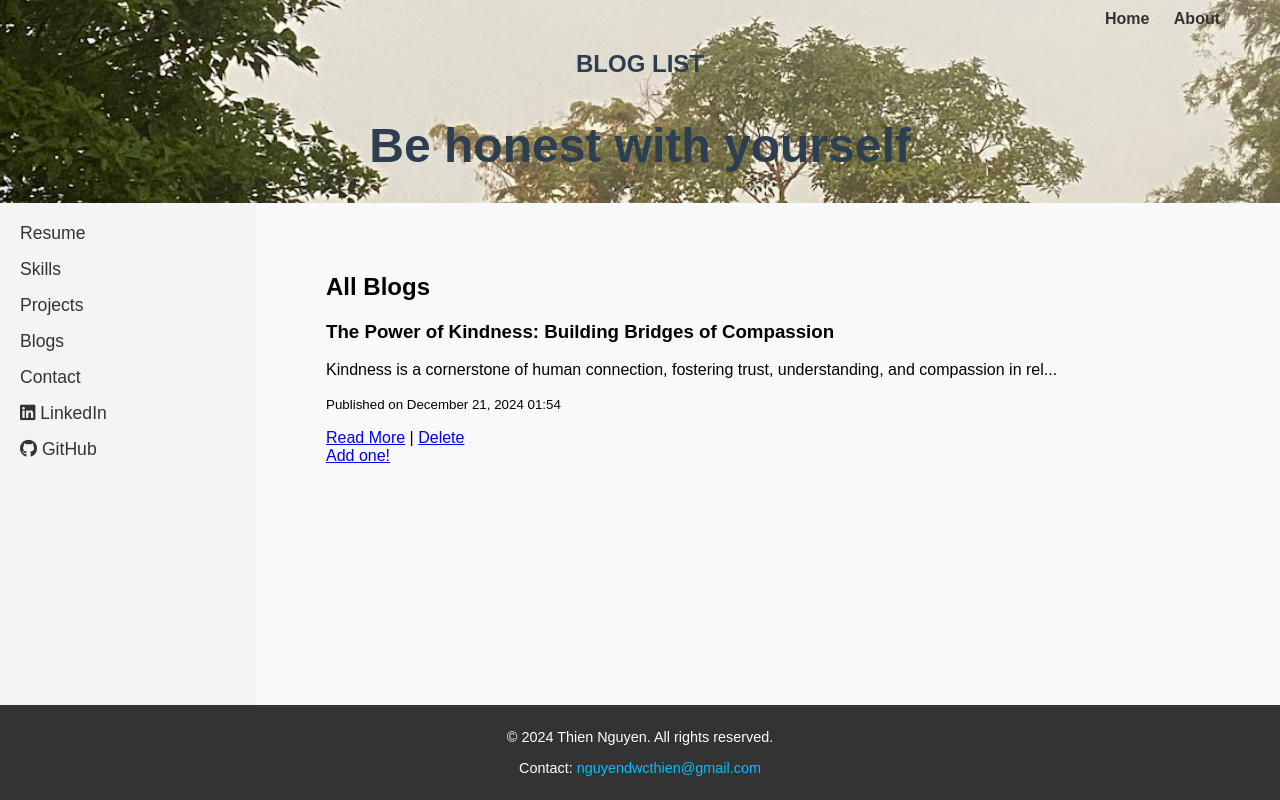
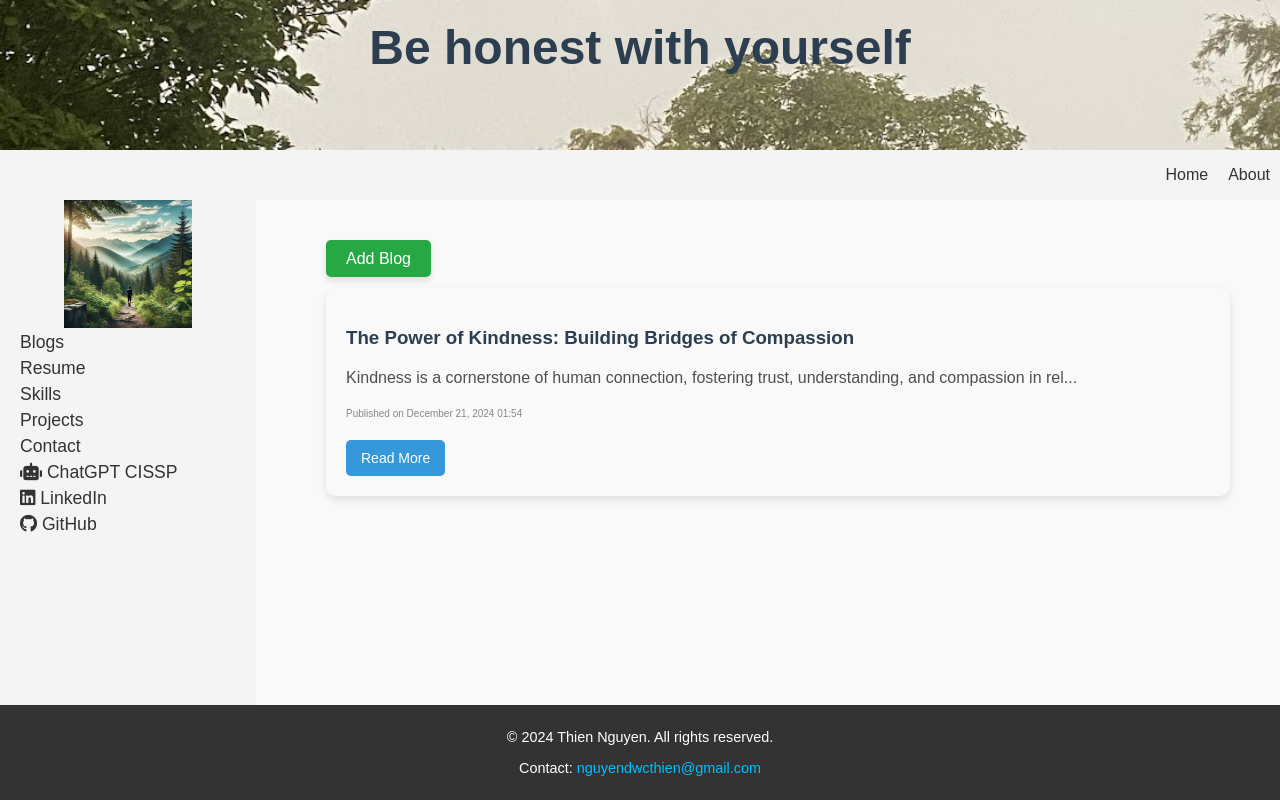
Before and after one commit to thien0511/web_portfolio, a Flask app: page /blog_list in a window 1280 px wide. Run offline with Flask 3, Linux system fonts and the light colour scheme; data comes from the database, SQL or seed files in the repository; both versions use the stored data as it was before the commit.

Commit message:
change the appearance & remove delete button

```diff
--- a/app.py
+++ b/app.py
@@ -2,7 +2,8 @@ from flask import Flask, request, jsonify, render_template, send_file, redirect,
 from flask_sqlalchemy import SQLAlchemy
 import pandas as pd
 import os
-from datetime import datetime, timezone
+from datetime import datetime
+from pytz import timezone
 from sqlalchemy import desc
 
 app = Flask(__name__)
@@ -19,7 +20,7 @@ class Blog(db.Model):
     id = db.Column(db.Integer, primary_key=True)
     title = db.Column(db.String(100), nullable=False)
     content = db.Column(db.Text, nullable=False)
-    date_created = db.Column(db.DateTime, default=lambda: datetime.now())
+    date_created = db.Column(db.DateTime, default=lambda: datetime.now(timezone('Asia/Bangkok')))
     # Relationship with Comment
     comments = db.relationship('Comment', cascade="all, delete-orphan", backref='blog', lazy=True)
 
@@ -28,7 +29,7 @@ class Comment(db.Model):
     blog_id = db.Column(db.Integer, db.ForeignKey('blog.id'), nullable=False)  # Foreign Key
     name = db.Column(db.String(50), nullable=False)  # Name of the commenter
     content = db.Column(db.Text, nullable=False)
-    date_created = db.Column(db.DateTime, default=lambda: datetime.now())  # Timestamp
+    date_created = db.Column(db.DateTime, default=lambda: datetime.now(timezone('Asia/Bangkok')))  # Timestamp
 
 class Contact(db.Model):
     id = db.Column(db.Integer, primary_key=True)
@@ -140,20 +141,35 @@ def add_blog():
     if request.method == 'POST':
         title = request.form['title']
         content = request.form['content']
-        date_created = datetime.now()
-        new_blog = Blog(title=title, content=content, date_created=date_created)
+        #date_created = datetime.now(timezone('Asia/Bangkok'))
+        new_blog = Blog(title=title, content=content) #, date_created=date_created
         db.session.add(new_blog)
         db.session.commit()
         return redirect(url_for('blog_list'))
     return render_template('add_blog.html')
 
 # Delete Blog
-@app.route('/delete_blog/<int:id>')
+# Secret question for verification
+SECRET_QUESTION = "What is your favorite color?"
+SECRET_ANSWER = "blue"  # Replace this with your secret answer
+
+# Route to display the delete confirmation form
+@app.route('/delete_blog/<int:id>', methods=['GET', 'POST'])
 def delete_blog(id):
     blog = Blog.query.get_or_404(id)
-    db.session.delete(blog)
-    db.session.commit()
-    return redirect(url_for('blog_list'))
+
+    if request.method == 'POST':
+        # Check the secret answer
+        user_answer = request.form.get('secret_answer', '').strip().lower()
+        if user_answer == SECRET_ANSWER.lower():
+            db.session.delete(blog)
+            db.session.commit()
+            flash("Blog deleted successfully.", "success")
+            return redirect(url_for('blog_list'))
+        else:
+            flash("Incorrect answer to the secret question.", "error")
+
+    return render_template('delete_blog.html', blog=blog, question=SECRET_QUESTION)
 
 # Add comment
 @app.route('/add_comment/<int:blog_id>', methods=['POST'])
--- a/static/css/styles.css
+++ b/static/css/styles.css
@@ -13,13 +13,32 @@ header {
     grid-column: span 2; /* Makes the header span across both columns */
     width: 100%; /* Ensures the header takes up the full width */
     background-color: #f4f4f4; /* Sets a light gray background for the header */
-    padding: 30px 0; /* Adds vertical padding for spacing */
+    padding: 0px 0; /* Adds vertical padding for spacing */
     /*position: sticky; /* Keeps the header fixed at the top while scrolling */
     top: 0; /* Ensures the sticky position starts from the top of the viewport */
     z-index: 1000; /* Ensures the header appears above other elements */
     text-align: center; /* Centers the header content */
-    background: url('../images/top_banner2.jpg') no-repeat center center/cover; /* Adds a background image with proper scaling and positioning */
+
     color: #2C3E50; /* Sets the text color to blue */
+    display: grid; /* Enables grid layout */
+    grid-template-rows: auto auto; /* Defines two rows */
+}
+
+/* First Row */
+header .row-1 {
+    background: url('../images/top_banner21.jpg') no-repeat center center/cover;
+    height: 150px; /* Adjust as needed for the banner height */
+}
+
+/* Second Row */
+header .row-2 {
+    background-color: #f4f4f4;
+    height: 50px; /* Adjust as needed for the second row height */
+    text-align: center; /* Centers text within this row */
+    display: flex; /* Centers content vertically and horizontally */
+    align-items: center;
+    justify-content: right;
+    color: #2C3E50; /* Text color */
 }
 
 .header-container {
@@ -39,7 +58,7 @@ header {
 
 /* Top Navigation */
 .top-nav {
-    position: absolute; /* Positions the navigation links absolutely within the header */
+    /*position: absolute; /* Positions the navigation links absolutely within the header */
     top: 10px; /* Positions the navigation links 10px from the top of the header */
     right: 50px; /* Positions the navigation links 50px from the right edge of the header */
 }
@@ -48,11 +67,12 @@ header {
     text-decoration: none; /* Removes underlines from the links */
     margin: 0 10px; /* Adds horizontal spacing between links */
     color: #333; /* Sets the link color to dark gray */
-    font-weight: bold; /* Makes the links bold */
+    /* font-weight: bold; /* Makes the links bold */
 }
 
 .top-nav a:hover {
     color: #007BFF; /* Changes the link color to blue when hovered over */
+    font-weight: bold;
 }
 
 /* Side Navigation */
@@ -61,7 +81,7 @@ header {
     grid-row: 2; /* Places the side navigation in the second row */
     grid-column: 1; /* Positions the side navigation in the first column */
     background-color: #f4f4f4; /* Sets a light gray background */
-    padding: 20px; /* Adds inner spacing for content */
+    padding: 0px; /* Adds inner spacing for content */
     overflow-y: auto; /* Allows vertical scrolling if the content exceeds the viewport height */
 }
 
@@ -69,12 +89,14 @@ header {
     display: block; /* Makes each link appear on a new line */
     text-decoration: none; /* Removes underlines from the links */
     color: #333; /* Sets the link color to dark gray */
-    margin-bottom: 15px; /* Adds spacing between links */
+    padding-left: 20px;
+    margin-bottom: 5px; /* Adds spacing between links */
     font-size: 1.1em; /* Slightly increases the font size for readability */
 }
 
 .side-nav a:hover {
     color: #007BFF; /* Changes the link color to blue when hovered over */
+    font-weight: bold;
 }
 
 /* Main Content */
@@ -118,9 +140,9 @@ footer a:hover {
 
 .container {
             max-width: 500px;
-            margin: 0 auto;
+            margin: 5px;
             background: #fff;
-            padding: 20px;
+            padding: 10px;
             border-radius: 5px;
             box-shadow: 0 0 10px rgba(0, 0, 0, 0.1);
         }
--- a/templates/about.html
+++ b/templates/about.html
@@ -1,9 +1,5 @@
 {% extends 'base.html' %}
 {% block title %}Thien Nguyen - About Me{% endblock %}
-{% block header %}
-    <h2>ABOUT ME</h2>
-    <h1>Be honest with yourself</h1>
-{% endblock %}
 {% block content %}
         <section id="about">
             <h2>About Me</h2>
--- a/templates/base.html
+++ b/templates/base.html
@@ -4,19 +4,19 @@
     <meta charset="UTF-8">
     <meta name="viewport" content="width=device-width, initial-scale=1.0">
     <title>{% block title %}Thien Nguyen Portfolio - Home{% endblock %}</title>
+    <link rel="icon" href="../static/images/simple_icon.ico" type="image/x-icon" />
     <link rel="stylesheet" href="{{ url_for('static', filename='css/styles.css') }}">
     <link href="https://cdnjs.cloudflare.com/ajax/libs/font-awesome/5.15.4/css/all.min.css" rel="stylesheet">
 </head>
 <body>
     <!-- Header Section -->
     <header>
-        <div class="header-container">
+        <div class="header-container row-1">
             {% block header %}
-                <h2>THIEN NGUYEN</h2>
                 <h1>Be honest with yourself</h1>
             {% endblock %}
         </div>
-        <nav class="top-nav">
+        <nav class="top-nav row-2">
             <a href="{{ url_for('home') }}">Home</a>
             <a href="{{ url_for('about') }}">About</a>
         </nav>
@@ -29,11 +29,16 @@
 
     <!-- Left Navigation Bar -->
     <aside class="side-nav">
+        <div style="text-align: center;">
+            <img src="../static/images/simple_icon.ico" style="width:50%; height:auto;">
+        </div>
+
+        <a href="{{ url_for('blog_list') }}">Blogs</a>
         <a href="{{ url_for('resume') }}">Resume</a>
         <a href="{{ url_for('skills') }}">Skills</a>
         <a href="{{ url_for('projects') }}">Projects</a>
-        <a href="{{ url_for('blog_list') }}">Blogs</a>
         <a href="{{ url_for('contact') }}">Contact</a>
+        <a href="https://chatgpt.com/g/g-674c51f8fc888191965bd78bfd855b5b-cissp-sherpa" target="_blank"><i class="fas fa-robot"></i> ChatGPT CISSP</a>
         <a href="https://www.linkedin.com/in/nguyen-duc-thien" target="_blank"><i class="fab fa-linkedin"></i> LinkedIn</a>
         <a href="https://github.com/thien0511" target="_blank"><i class="fab fa-github"></i> GitHub</a>
     </aside>
--- a/templates/blog_list.html
+++ b/templates/blog_list.html
@@ -1,21 +1,33 @@
 {% extends 'base.html' %}
 {% block title %}Thien Nguyen - Blog List{% endblock %}
-{% block header %}
-    <h2>BLOG LIST</h2>
-    <h1>Be honest with yourself</h1>
+{% block content %}
+    <div style="margin-bottom: 20px; text-align: left;">
+        <a href="{{ url_for('add_blog') }}"
+           style="text-decoration: none; color: white; background-color: #28a745; padding: 10px 20px; border-radius: 5px; font-size: 16px; box-shadow: 0 4px 6px rgba(0, 0, 0, 0.1); transition: background-color 0.3s ease;">
+           Add Blog
+        </a>
+    </div>
+
+{% for blog in blogs %}
+    <div style="max-width: 1600px; margin: 20px auto; padding: 20px; background-color: #f9f9f9; border-radius: 10px; box-shadow: 0 4px 8px rgba(0, 0, 0, 0.1); font-family: Arial, sans-serif;">
+        <h3 style="color: #2C3E50; margin-bottom: 10px;">{{ blog.title }}</h3>
+        <p style="color: #4F4F4F; line-height: 1.6;">{{ blog.content[:100] }}...</p>
+        <p style="font-size: 12px; color: #888; margin-top: 10px;">
+            <small>Published on {{ blog.date_created.strftime('%B %d, %Y %H:%M') }}</small>
+        </p>
+        <div style="margin-top: 20px;">
+            <a href="{{ url_for('blog_detail', id=blog.id) }}" style="text-decoration: none; color: white; background-color: #3498db; padding: 10px 15px; border-radius: 5px; font-size: 14px; margin-right: 10px; display: inline-block;">Read More</a>
+            <!--
+            <a href="{{ url_for('delete_blog', id=blog.id) }}" style="text-decoration: none; color: white; background-color: #e74c3c; padding: 10px 15px; border-radius: 5px; font-size: 14px; display: inline-block;">Delete</a>
+            -->
+        </div>
+    </div>
+
+{% else %}
+    <div class="container">
+        <p>No blogs yet.</p>
+    </div>
+{% endfor %}
+
+
 {% endblock %}
-{% block content %}
-<h2>All Blogs</h2>
-{% for blog in blogs %}
-    <div>
-        <h3>{{ blog.title }}</h3>
-        <p>{{ blog.content[:100] }}...</p>
-        <p><small>Published on {{ blog.date_created.strftime('%B %d, %Y %H:%M') }}</small></p>
-        <a href="{{ url_for('blog_detail', id=blog.id) }}">Read More</a>
-        | <a href="{{ url_for('delete_blog', id=blog.id) }}">Delete</a>
-    </div>
-{% else %}
-    <p>No blogs yet.</p>
-{% endfor %}
-<a href="{{ url_for('add_blog') }}">Add one!</a>
-{% endblock %}
--- a/templates/home.html
+++ b/templates/home.html
@@ -12,13 +12,11 @@
         <h2>A Life Rooted in Growth</h2>
         <img src="../static/images/scenic_mountain_hiking_trail.jpeg" alt="Scenic mountain hiking trail" style="width:100%; height:auto; margin:20px 0;">
         <p>From an early age, I exhibited a passion for learning. As a gifted student, I found joy in unraveling the complexities of science and mathematics. In 1991, I earned third prize in the National Physics Competition for Excellent Students, a recognition that solidified my belief in the power of dedication and curiosity. Graduating with a degree in telecommunications, I witnessed firsthand how rapidly technology evolves and impacts our lives. This realization has driven me to continually learn and adapt, embracing the cutting-edge advancements of our time.</p>
-
         <p>Hiking and reading are more than just hobbies for me—they are opportunities for introspection and inspiration. While nature’s trails offer clarity of thought, books provide a window into diverse perspectives and ideas. Coupled with my passion for studying emerging technologies, these pursuits have shaped my approach to both life and work.</p>
 
         <h2>Impacting the World</h2>
+        <p>My vision for the future is simple yet profound: to contribute meaningfully to the lives of others. I occasionally volunteer to provide free rides for children battling serious illnesses, believing that small acts of kindness can create lasting ripples of hope. Beyond individual efforts, I am eager to join community initiatives that amplify collective impact. Collaboration and compassion are at the heart of everything I do.</p>
+        <p>As I continue this journey, I aim to leave a legacy built on integrity, innovation, and a steadfast commitment to bettering the world—one connection, one innovation, and one step at a time.</p>
         <img src="../static/images/compassionate_ride.jpeg" alt="Compassionate ride" style="width:100%; height:auto; margin:20px 0;">
-        <p>My vision for the future is simple yet profound: to contribute meaningfully to the lives of others. I occasionally volunteer to provide free rides for children battling serious illnesses, believing that small acts of kindness can create lasting ripples of hope. Beyond individual efforts, I am eager to join community initiatives that amplify collective impact. Collaboration and compassion are at the heart of everything I do.</p>
-
-        <p>As I continue this journey, I aim to leave a legacy built on integrity, innovation, and a steadfast commitment to bettering the world—one connection, one innovation, and one step at a time.</p>
     </section>
 {% endblock %}
```
Also changed, not shown: templates/add_blog.html (+17 -13 lines), templates/blog_detail.html (+15 -9 lines), templates/contact_form.html (+1 -7 lines), templates/delete_blog.html (added, +52 -0 lines), instance/portfolio.db (deleted), static/images/simple_icon.ico (added), static/images/top_banner21.jpg (added).
